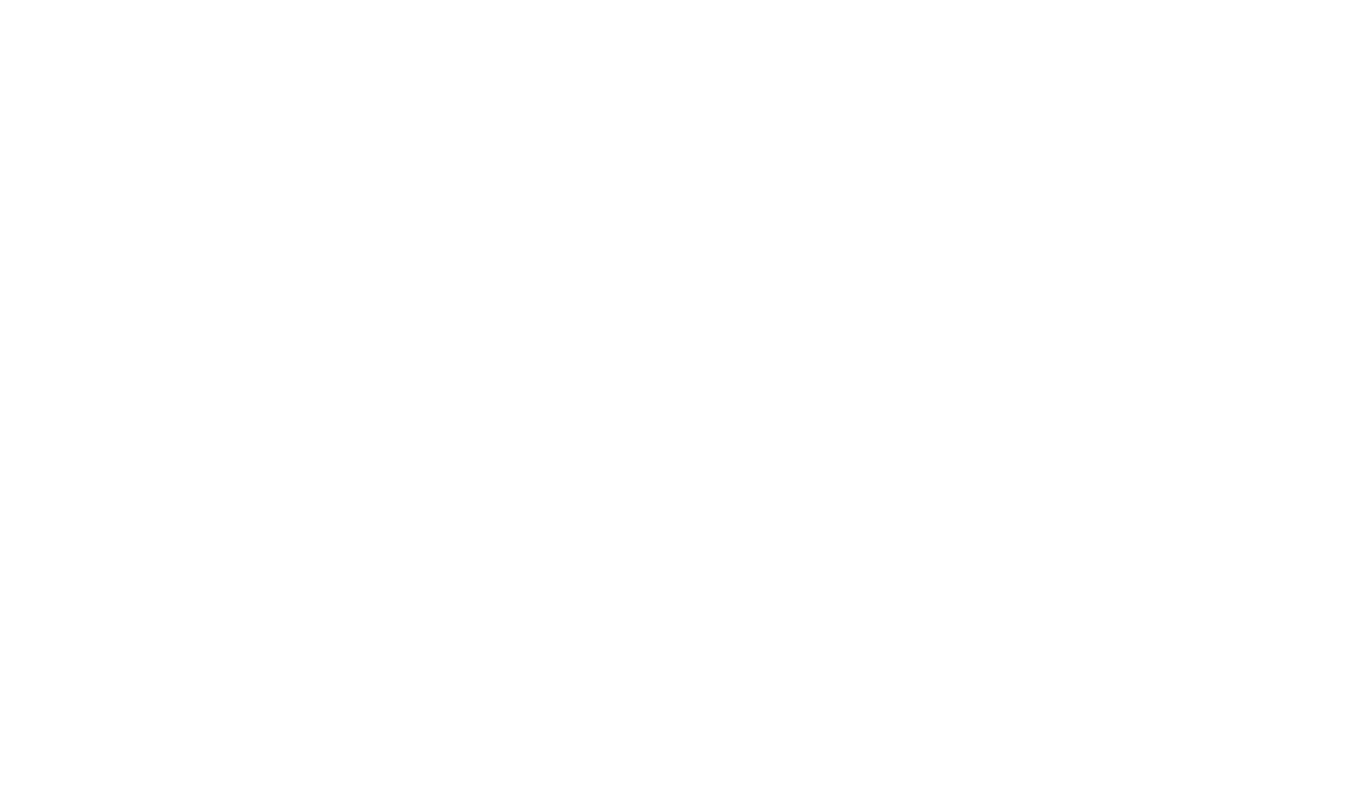
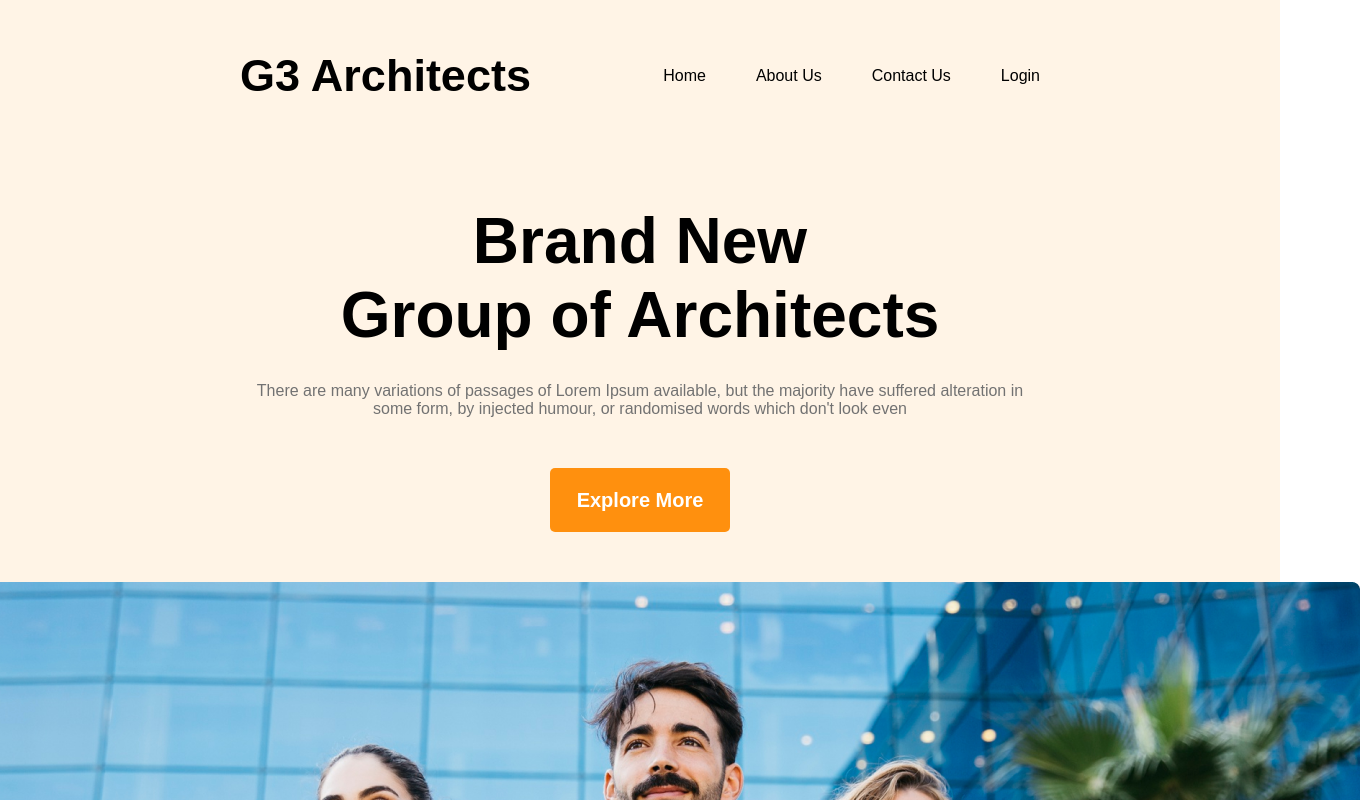
Before and after one commit to Tonmoy-zaman/Assignment-2, a plain HTML site: page index.html in a window 1280 px wide. Shown: the top 800 px of the page, 1360 px wide, since content can reach past the window. Drawn offline with Linux system fonts and the light colour scheme.

Commit message:
banner done

```diff
--- a/index.html
+++ b/index.html
@@ -5,8 +5,39 @@
     <meta http-equiv="X-UA-Compatible" content="IE=edge">
     <meta name="viewport" content="width=device-width, initial-scale=1.0">
     <title>Document</title>
+    <link rel="stylesheet" href="style/style.css">
 </head>
 <body>
-
+    <!-- header start -->
+    <header class="header">
+        <!-- Menu Items -->
+        <nav class="nav">
+            <h3 class="nav-title">G3 Architects</h3>
+            <div class="menu">
+                <ul>
+                    <li>Home</li>
+                    <li>About Us</li>
+                    <li>Contact Us</li>
+                    <li>Login</li>
+                </ul>
+            </div>
+        </nav>
+        <!-- Banner  -->
+        <section class="banner">
+            <div class="banner-text">
+                <div class="banner-title">
+                    <h1>Brand New<br>Group of Architects </h1>
+                </div>
+                <div class="banner-info">There are many variations of passages of Lorem Ipsum available, but the majority have suffered alteration in<br>some form, by injected humour, or randomised words which don't look even</div>
+            </div>
+            <div class="button">
+                <button class="btn-1">Explore More</button>
+            </div>
+            <div class="banner-img">
+                <img src="images/banner.png" alt="">
+            </div>
+        </section>
+    </header>
+    <!-- header end -->
 </body>
 </html>
--- /dev/null
+++ b/style/style.css
@@ -0,0 +1,79 @@
+*{
+    margin: 0;
+    font-family: 'Work Sans', sans-serif;
+}
+
+
+/* Fonts  */
+@import url('https://fonts.googleapis.com/css2?family=Open+Sans:ital@1&family=Poppins:wght@500&family=Work+Sans:wght@900&display=swap');
+
+/* header style  */
+header {
+    background-color: rgba(255, 144, 14, 0.1);
+}
+
+/* nav styles  */
+.nav {
+    display: flex;
+    justify-content: space-between;
+    padding-top: 50px;
+    margin-left: 240px;
+    margin-right: 240px;
+    margin-bottom: 102px;
+    align-items: center;
+
+}
+
+.nav-title {
+    font-size: 45px;
+    font-weight: 700;
+
+}
+
+.menu ul {
+    display: flex;
+    justify-content: space-between;
+
+}
+
+.menu li {
+    display: flex;
+    list-style: none;
+    margin-left: 50px;
+}
+/* banner styles */
+.banner{
+    display: flex;
+    flex-direction: column;
+    justify-content: center;
+    align-items: center;
+    text-align: center;
+
+}
+.banner-title h1{
+    font-size: 64px;
+    font-weight: 700;
+    margin-bottom: 30px;
+}
+.banner-info{
+    color: #727272;
+    font-size: 16px;
+    font-weight: 400;
+    margin-bottom: 50px;
+}
+.btn-1{
+    color: #FFFFFF;
+    font-weight: 600;
+    font-size: 20px;
+    border: 0;
+    padding: 18px 5px;
+    width: 180px;
+    height: 64px;
+    background: #FF900E;
+    border-radius: 5px;
+}
+.banner-img{
+
+    margin-top: 50px;
+    width: 1440px;
+}
```
